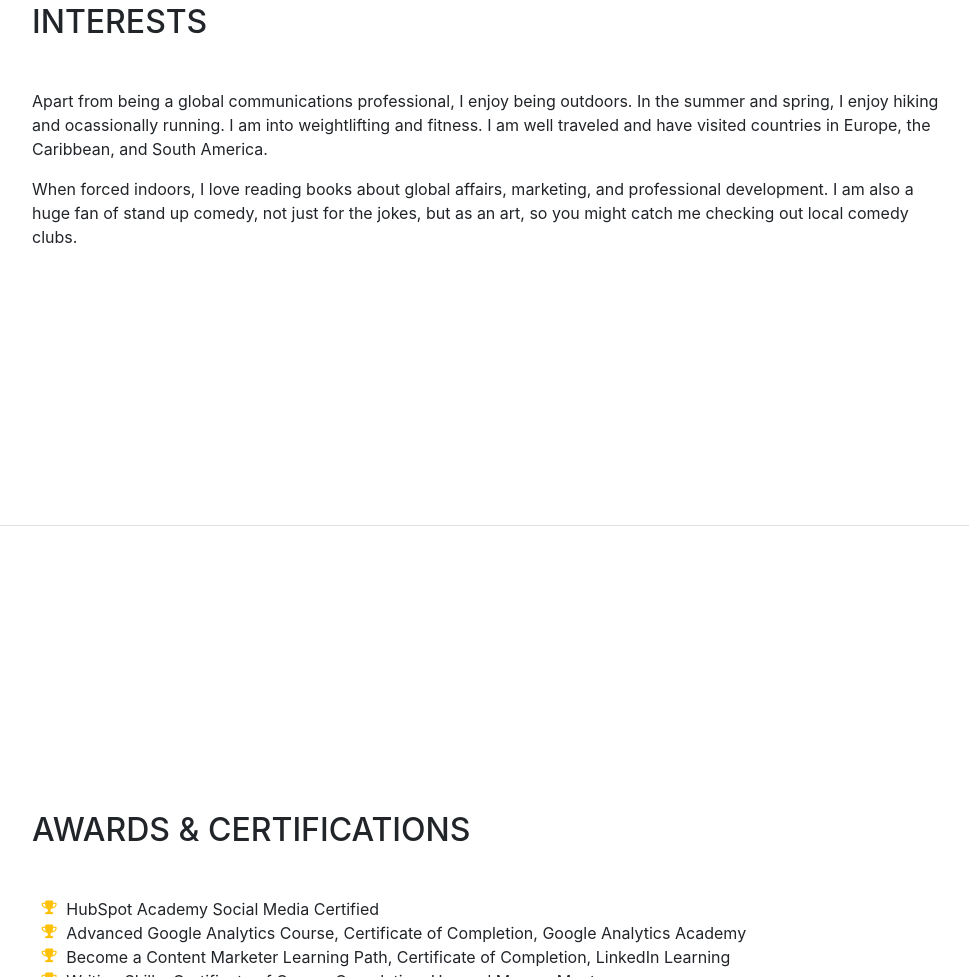
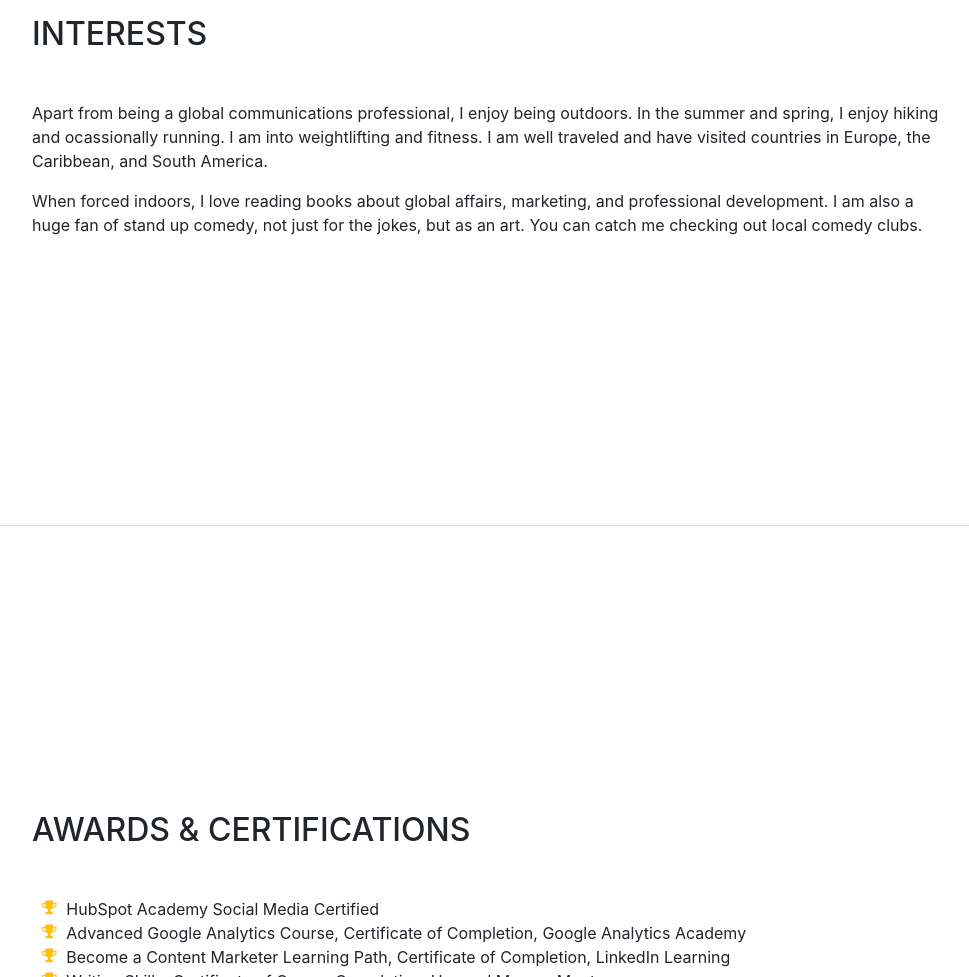
Before and after one commit to adchaves2018/adchaves2018.github.io, a website with bundled scripts: page index.html in a window 1280 px wide. Shown: the part 3945-4922 px from the top of the page, without its empty margins (288-1257 px from the left). Built offline with nearby package versions, Linux system fonts and the light colour scheme; a web font is replaced by a local one.

Commit message:
Grammar check
Comedy club

```diff
--- a/index.html
+++ b/index.html
@@ -286,7 +286,7 @@
         <div class="my-auto">
           <h2 class="mb-5">Interests</h2>
           <p>Apart from being a global communications professional, I enjoy being outdoors. In the summer and spring, I enjoy hiking and ocassionally running. I am into weightlifting and fitness. I am well traveled and have visited countries in Europe, the Caribbean, and South America.</p>
-          <p class="mb-0">When forced indoors, I love reading books about global affairs, marketing, and professional development. I am also a huge fan of stand up comedy, not just for the jokes, but as an art, so you might catch me checking out local comedy clubs.</p>
+          <p class="mb-0">When forced indoors, I love reading books about global affairs, marketing, and professional development. I am also a huge fan of stand up comedy, not just for the jokes, but as an art. You can catch me checking out local comedy clubs.</p>
         </div>
       </section>
 
```
